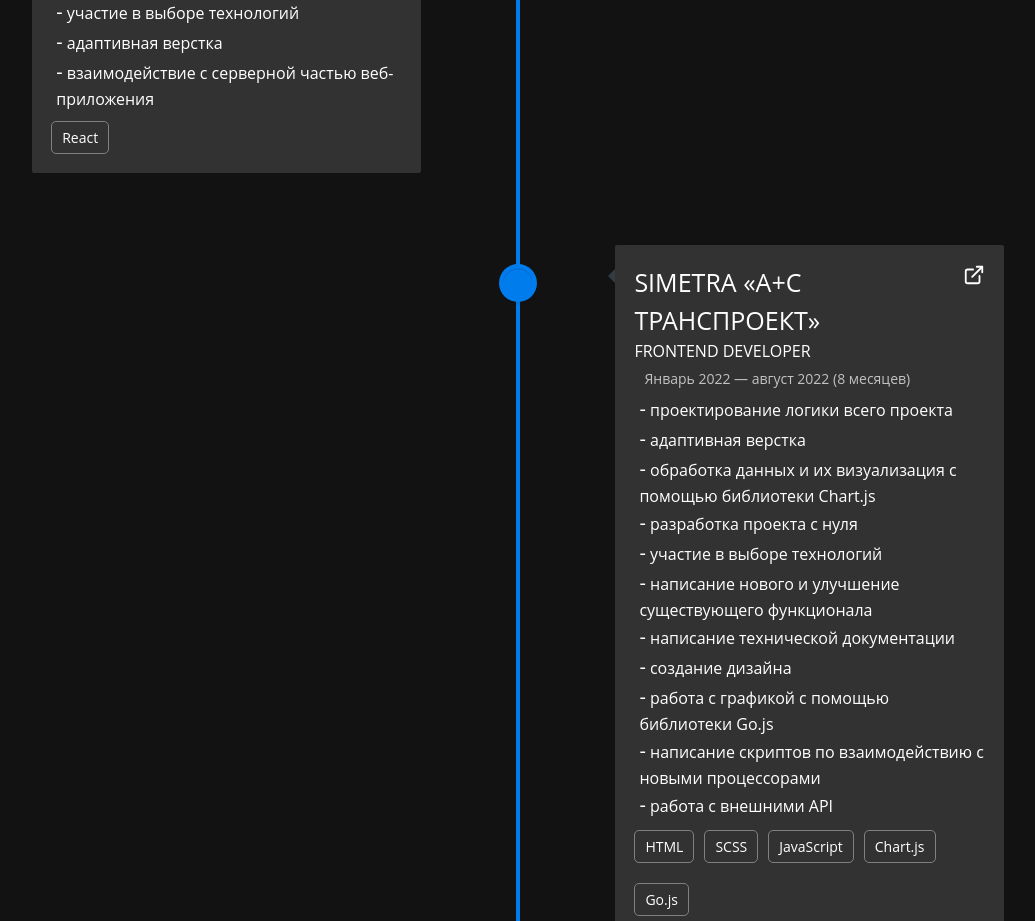
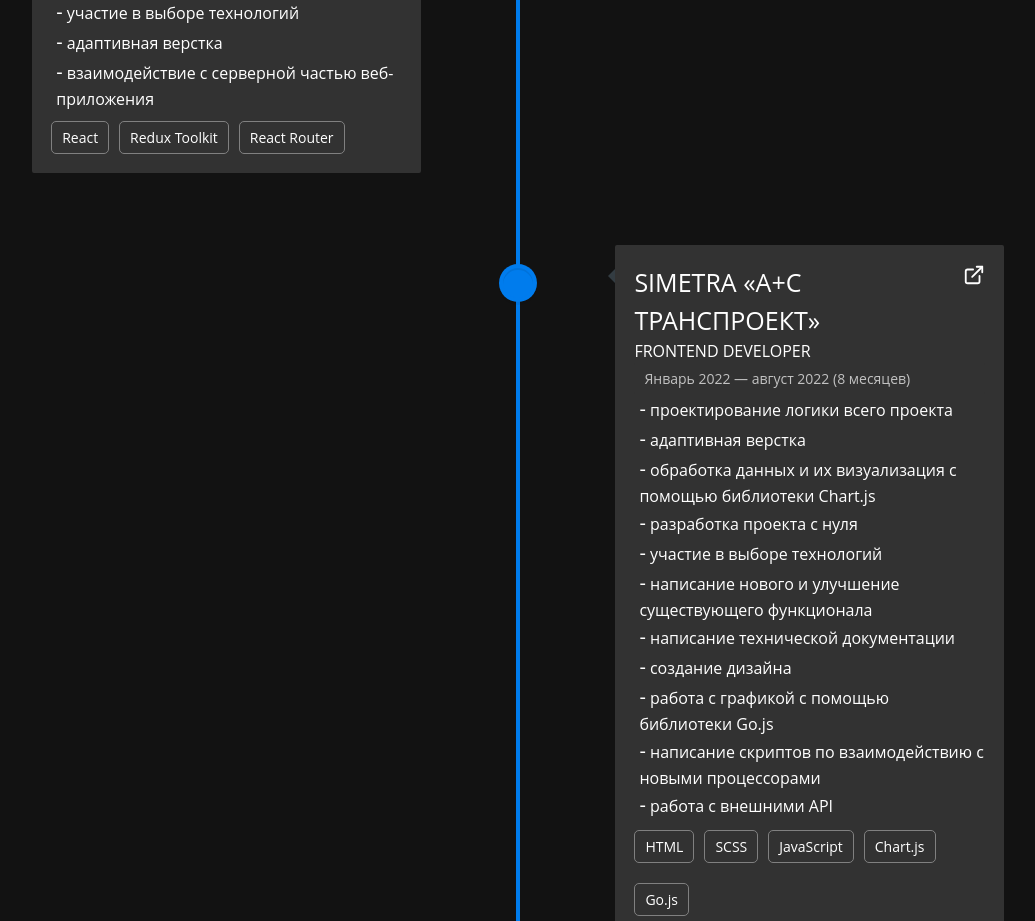
Before and after one commit to klekwedge/cv, a React (Vite) app: page / in a window 1280 px wide. Shown: the part 2140-3061 px from the top of the page, without its empty margins (122-1157 px from the left). Built offline with nearby package versions, Linux system fonts and the light colour scheme.

Commit message:
feat: add skills

```diff
--- a/src/data/experienceData.ts
+++ b/src/data/experienceData.ts
@@ -16,7 +16,7 @@
       "адаптивная верстка",
       "взаимодействие с серверной частью веб-приложения"
     ],
-    exposer: ["React"],
+    exposer: ["React", "Redux Toolkit", "React Router"],
     link: "#",
   },
   {
```
